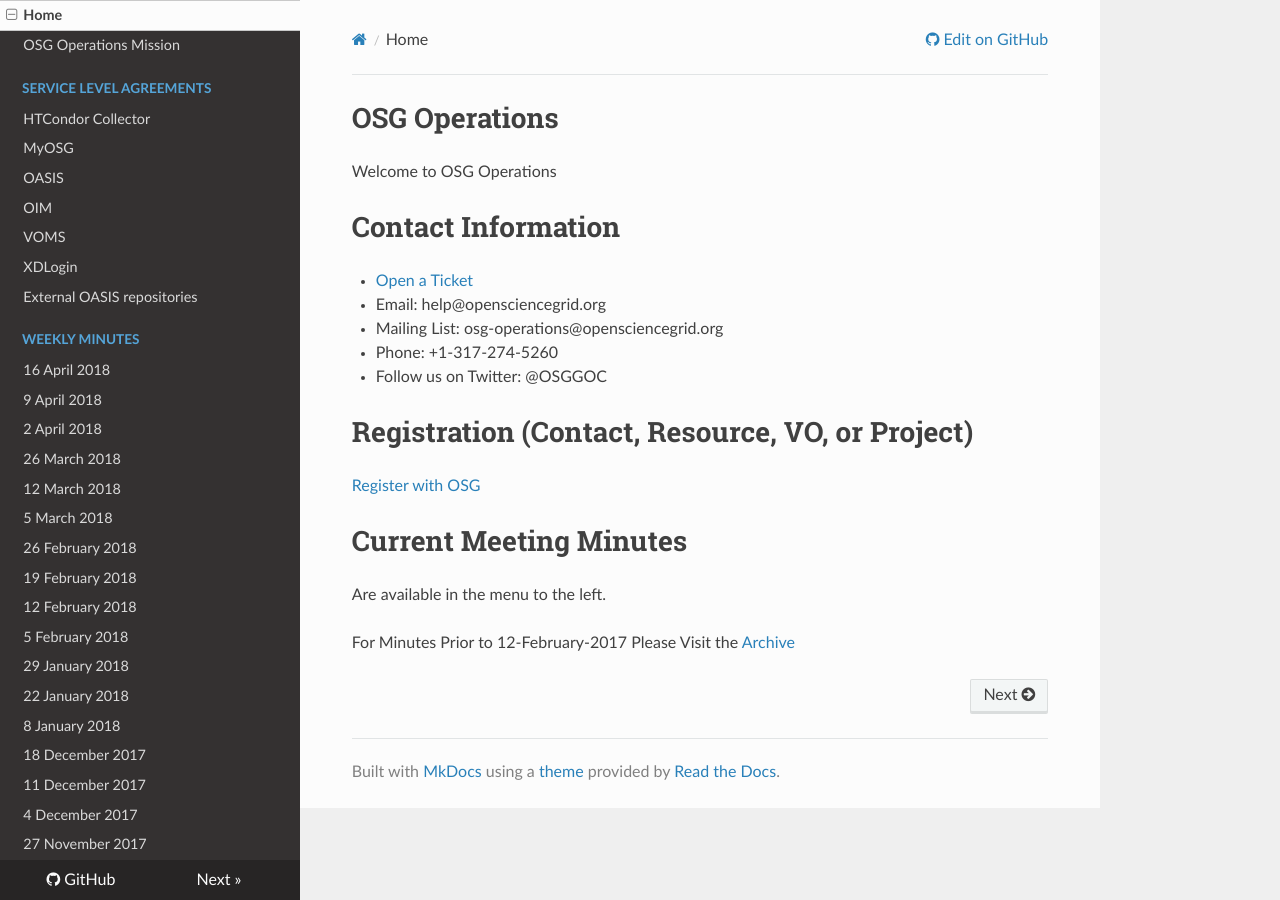
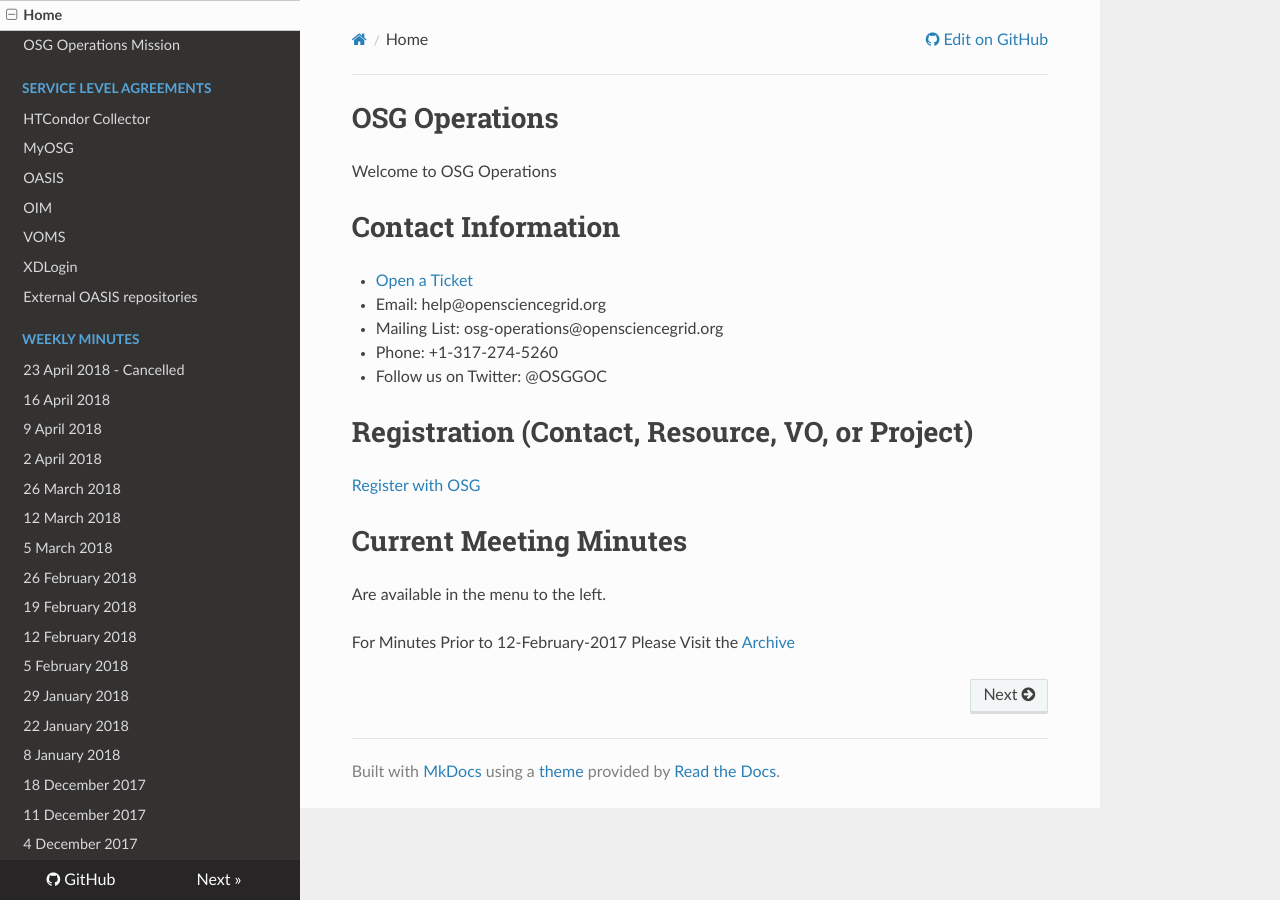
Before and after one commit to osg-htc/operations, an MkDocs documentation site: the page built from docs/index.md, in a window 1280 px wide. Built offline with MkDocs 1.6.1, drawn with Linux system fonts in a browser that asks for light colours; nearby versions of some CDN libraries; old or Windows-style settings are respelled for this version of MkDocs.

Commit message:
Update mkdocs.yml

```diff
--- a/mkdocs.yml
+++ b/mkdocs.yml
@@ -16,6 +16,7 @@
   - 'XDLogin': 'SLA/xdlogin.md'
 - External OASIS repositories: 'external-oasis-repos.md'
 - Weekly Minutes:
+  - '23 April 2018 - Cancelled': 'WeeklyMinutes/23Apr2018.md'
   - '16 April 2018': 'WeeklyMinutes/16Apr2018.md'
   - '9 April 2018': 'WeeklyMinutes/09Apr2018.md'
   - '2 April 2018': 'WeeklyMinutes/02Apr2018.md'
```
